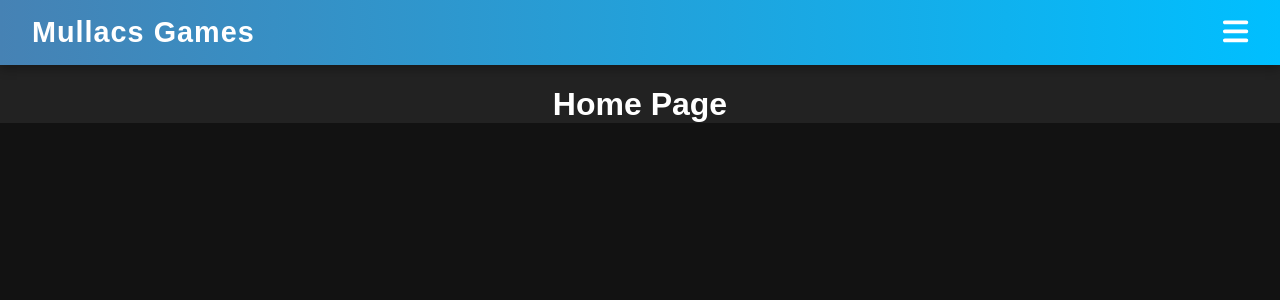
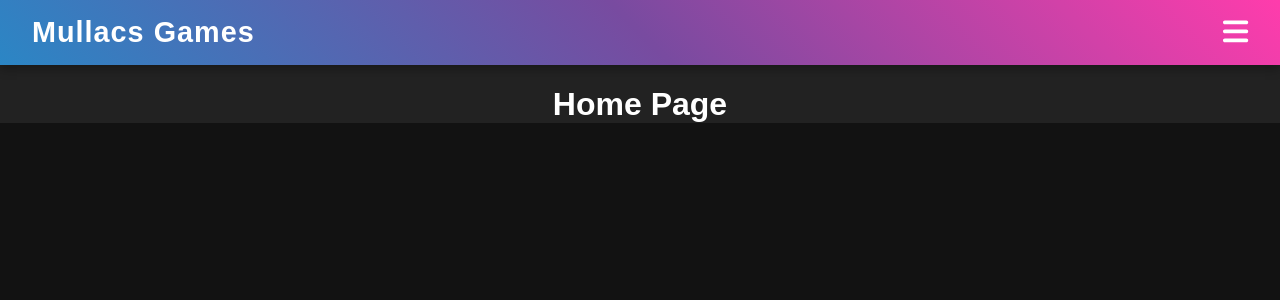
Before and after one commit to MCCLXVI/Mullacs-games, a React (Create React App) app: page / in a window 1280 px wide. Shown: the top 300 px of the page. Built offline with nearby package versions, Linux system fonts and the light colour scheme.

Commit message:
Update Navbar.css

```diff
--- a/src/components/Navbar.css
+++ b/src/components/Navbar.css
@@ -5,7 +5,7 @@ body {
 }
 
 nav {
-    background: linear-gradient(90deg, #4682B4 0%, #00BFFF 100%);
+    background-image: linear-gradient(225deg, #FF3CAC 0%, #784BA0 50%, #2B86C5 100%);
     padding: 1rem 2rem;
     display: flex;
     justify-content: space-between;
@@ -33,7 +33,7 @@ nav .logo {
     bottom: 0;
     left: 0;
     width: 100%;
-    background: linear-gradient(90deg, #4682B4 0%, #00BFFF 100%);
+    background-image: linear-gradient(225deg, #FF3CAC 0%, #784BA0 50%, #2B86C5 100%);
     backdrop-filter: blur(10px);
     padding: 1.5rem;
     box-shadow: 0 -2px 15px rgba(0, 0, 0, 0.5);
```
